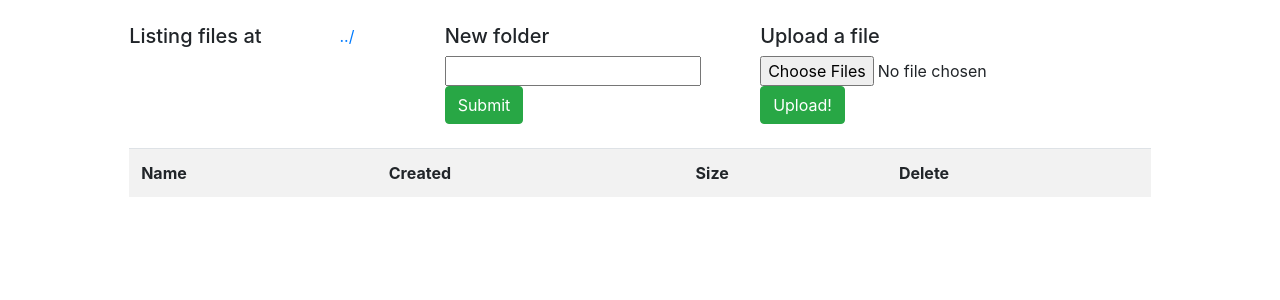
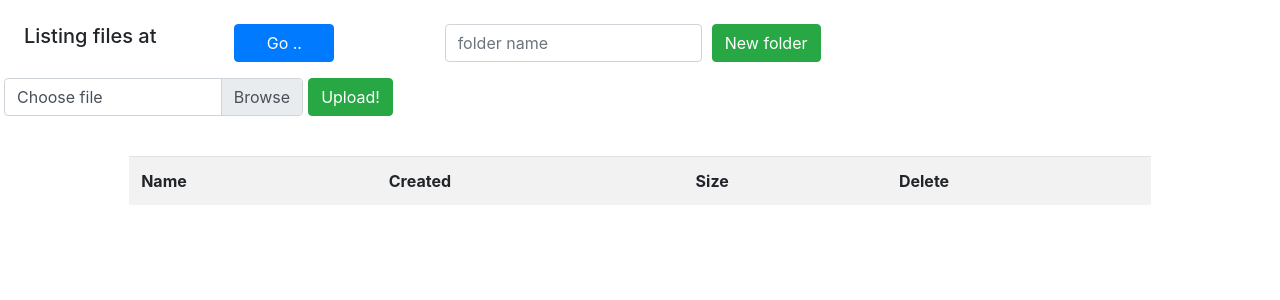
Before and after one commit to nejco/cloud-storage-server, a Node server app: template views/files.ejs in a window 1280 px wide. Shown: the part 56-356 px from the top of the page. Run offline with Node 20, Linux system fonts and the light colour scheme; the template is opened without the code that fills it, so the values that code supplies are empty.

Commit message:
UI changes.

```diff
--- a/views/files.ejs
+++ b/views/files.ejs
@@ -12,37 +12,61 @@
 <div class="container-fluid p-4">
 
   <div class="row">
-    <div class="col-sm-1"></div>
+<!--    <div class="col-md-1"></div>-->
 
-    <div class="col-sm-2"><h5>Listing files at <%= path %></h5></div>
-    <div class="col-sm-1"><a href="/files?path=<%= path %>/..">../</a></div>
+    <div class="col-md-2"><h5>Listing files at <%= path %></h5></div>
+    <div class="col-md-2">
+      <a href="/files?path=<%= path %>/..">
+        <button type="button" class="btn btn-primary" style="width: 100px">Go ..</button>
+      </a>
+    </div>
 
-    <div class="col-sm-3">
-    <h5>New folder</h5>
-    <form method="post" action="directory/new">
-      <input type="text" name="foldername" />
-      <input type="hidden" value="<%= path %>" name="path">
-      <input type="submit" class="btn btn-success">
-    </form>
+    <div class="col-md-4">
+
+      <form method="post" action="directory/new">
+        <input type="hidden" value="<%= path %>" name="path">
+
+        <div class="form-row">
+
+            <div class="form-group col-sm-8">
+              <input type="text" name="foldername" placeholder="folder name" class="form-control"/>
+            </div>
+
+            <div class="form-group col-sm-4">
+              <input type="submit" class="btn btn-success" value="New folder" class="form-control">
+            </div>
+
+
+        </div>
+      </form>
+
+
     </div>
-      <div class="col-sm-4">
 
-        <h5>Upload a file</h5>
+      <div class="col-md-4s">
 
         <form ref='uploadForm'
               id='uploadForm'
               action='files/upload'
               method='post'
               encType="multipart/form-data">
-
           <input type="hidden" value="<%= path %>" name="path">
 
-          <input type="file" name="sampleFile" multiple />
-          <input type="submit" value="Upload!" class="btn btn-success" />
+          <div class="form-row">
+            <div class="form-group col-sm-8">
+                <input type="file" class="custom-file-input" id="customFile" name="sampleFile" multiple>
+                <label style="text-align: left" class="custom-file-label" for="customFile">Choose file</label>
+            </div>
+            <div class="form-group col-sm-4">
+              <input type="submit" value="Upload!" class="btn btn-success" />
+            </div>
+          </div>
+
+
         </form>
+
       </div>
 
-    <div class="col-sm-1"></div>
   </div>
   <br>
 
```
